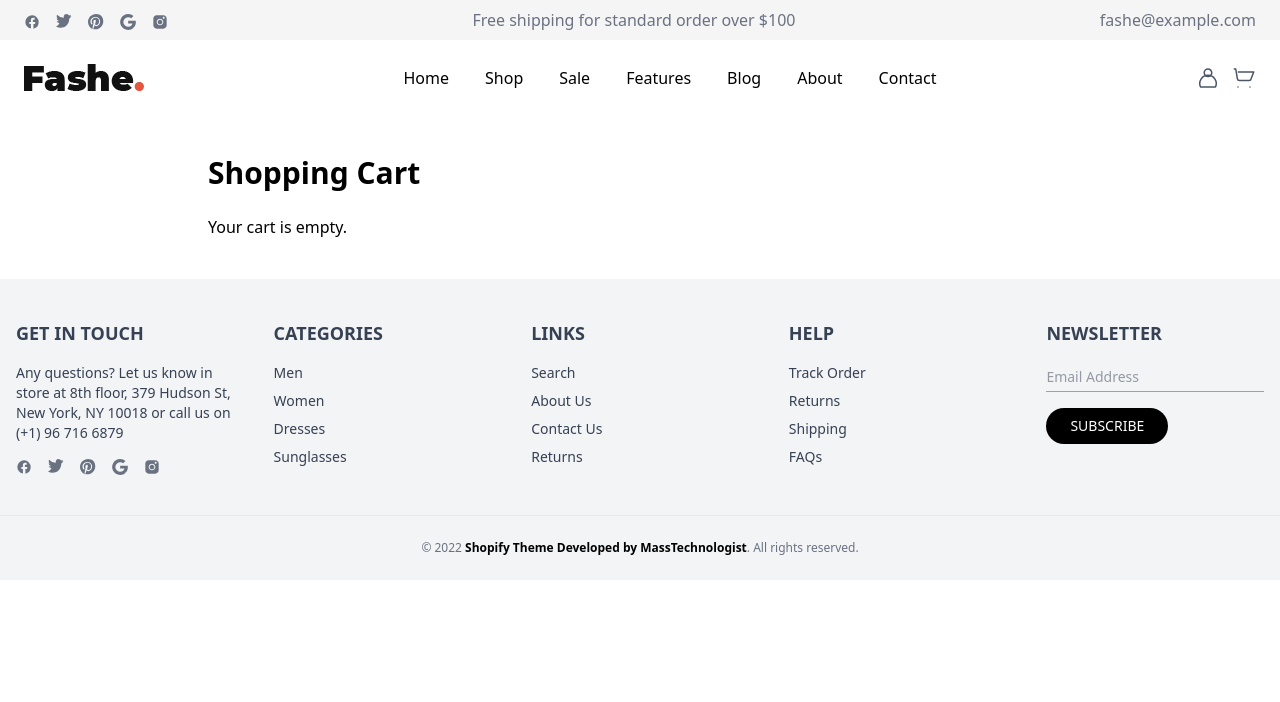
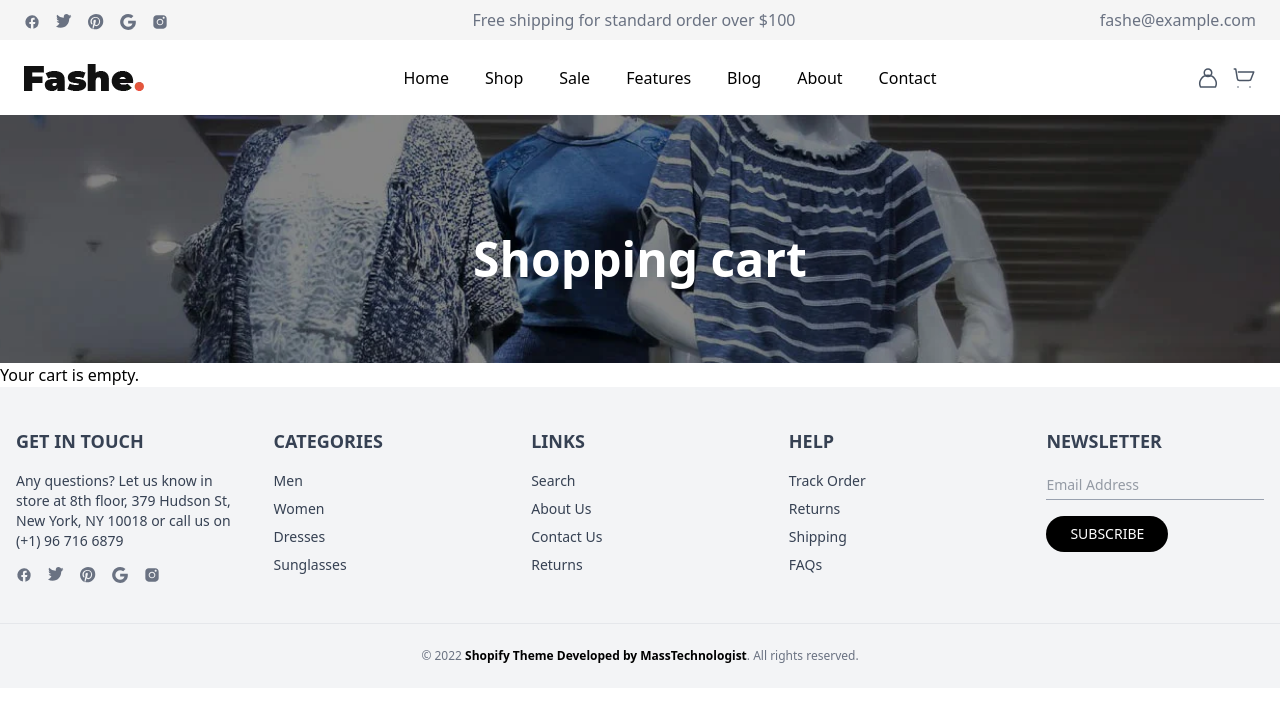
Before and after one commit to Narjissi-fadwa/fadwaNarjissi2_final_project_react, a React (Vite) app: page /ShoppingCart in a window 1280 px wide. Shown: the top 702 px of the page. Built offline with nearby package versions, Linux system fonts and the light colour scheme.

Commit message:
modif home + add to cart

```diff
--- a/src/pages/home/partials/home.jsx
+++ b/src/pages/home/partials/home.jsx
@@ -4,6 +4,7 @@ import images from '../../../constant/images';
 import { motion } from "framer-motion";
 import productJson from '../../../json/product.json';
 import { Link } from 'react-router-dom';
+import { useCart } from '../../../context';
 
 
 const filters = [
@@ -16,6 +17,9 @@ const filters = [
 const Home = () => {
     const [selectedCategory, setSelectedCategory] = useState('all');
     const [allProducts, setAllProducts] = useState([]);
+    const { addToCart } = useCart();
+    const [showModal, setShowModal] = useState(false);
+    const [addedItemName, setAddedItemName] = useState('');
 
 
     useEffect(() => {
@@ -33,6 +37,13 @@ const Home = () => {
         selectedCategory === 'all'
             ? allProducts
             : allProducts.filter(product => product[selectedCategory]);
+
+    const handleAddToCart = (item) => {
+        addToCart(item);
+        setAddedItemName(item.name);
+        setShowModal(true);
+        setTimeout(() => setShowModal(false), 2000);
+    };
 
     return (
         <>
@@ -143,7 +154,9 @@ const Home = () => {
                                 )}
                                 <img src={item.image} alt={item.name} className="w-full h-full object-cover block" />
                                 <div className="absolute inset-0 flex justify-center items-center bg-black/30 opacity-100 lg:opacity-0 lg:group-hover:opacity-100 transition duration-300">
-                                    <button className="bg-white absolute bottom-6 text-black px-6 py-2 rounded-2xl hover:bg-[#e65540] hover:text-white">
+                                    <button onClick={() => handleAddToCart(item)}
+                                        className="bg-white absolute bottom-6 text-black px-6 py-2 rounded-2xl hover:bg-[#e65540] hover:text-white"
+                                    >
                                         ADD TO CART
                                     </button>
                                 </div>
@@ -163,6 +176,15 @@ const Home = () => {
                     ))}
                 </div>
             </div>
+            {showModal && (
+                <div className="fixed top-0 left-0 w-full h-full bg-black/40 flex items-center justify-center z-[9999]">
+                    <div className="bg-white px-6 py-4 rounded shadow-lg text-center">
+                        <p className="text-lg font-medium text-[#e65540]">
+                            {addedItemName} has been added to your cart!
+                        </p>
+                    </div>
+                </div>
+            )}
         </>
     );
 };
--- a/src/pages/home/shoppingCart/partials/shoppingCart.jsx
+++ b/src/pages/home/shoppingCart/partials/shoppingCart.jsx
@@ -1,13 +1,18 @@
 import React from 'react';
 import { useCart } from '../../../../context';
+import images from '../../../../constant/images';
 
 
 const ShoppingCart = () => {
     const { cartItems, removeFromCart } = useCart();
 
     return (
-        <div className="max-w-4xl mx-auto py-10 px-4">
-            <h1 className="text-3xl font-bold mb-6">Shopping Cart</h1>
+        <div className="w-full mx-auto ">
+            <div
+                className="pt-30 pb-20 flex-col w-full height-[200px] min-height-[200px] text-center"
+                style={{ backgroundImage: `url(${images.about})`, backgroundSize: 'cover', backgroundPosition: 'center 0', backgroundRepeat: 'no-repeat', }}>
+                <h2 className="text-5xl text-white font-bold">Shopping cart</h2>
+            </div>
             {cartItems.length === 0 ? (
                 <p>Your cart is empty.</p>
             ) : (
```
